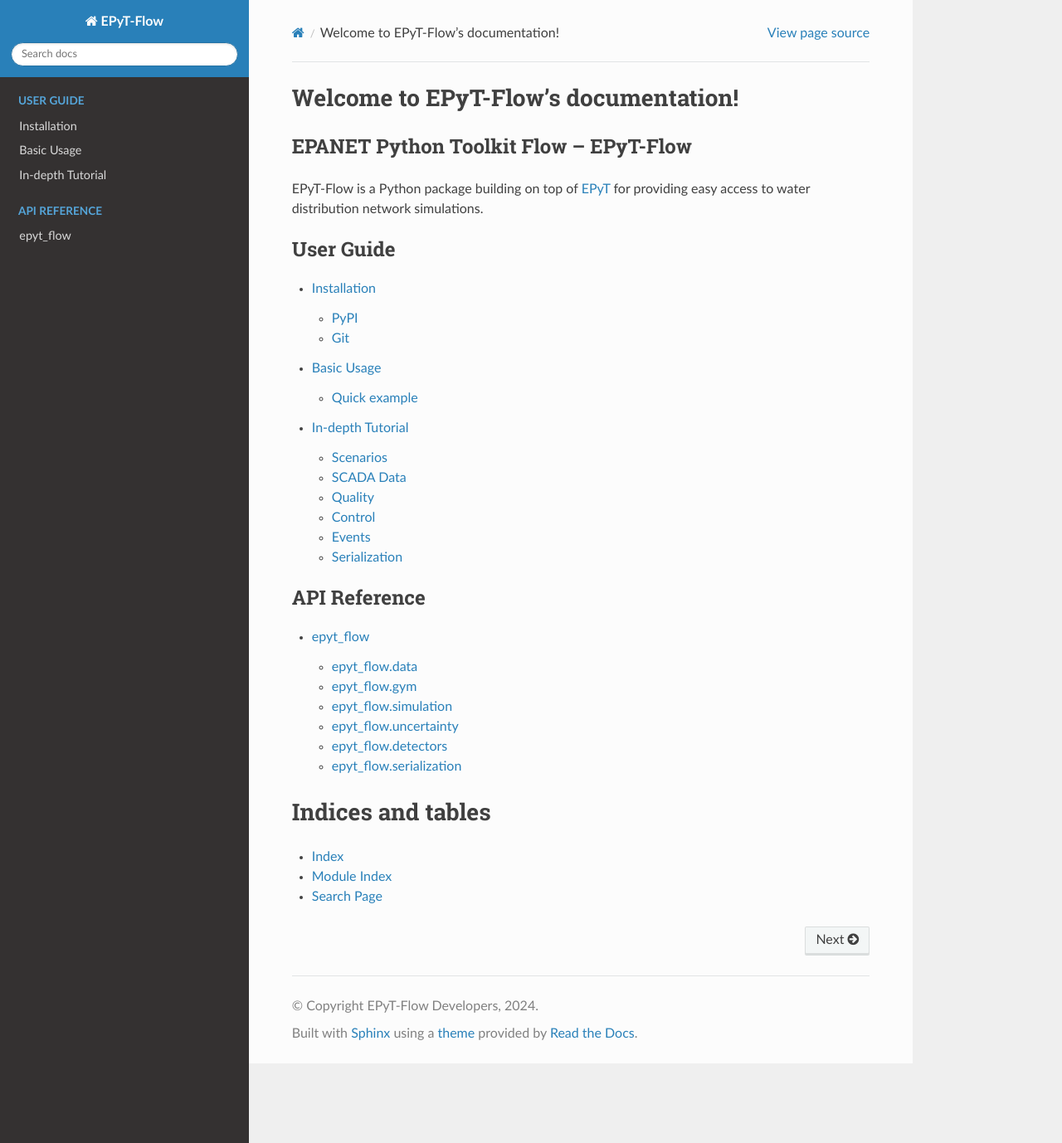
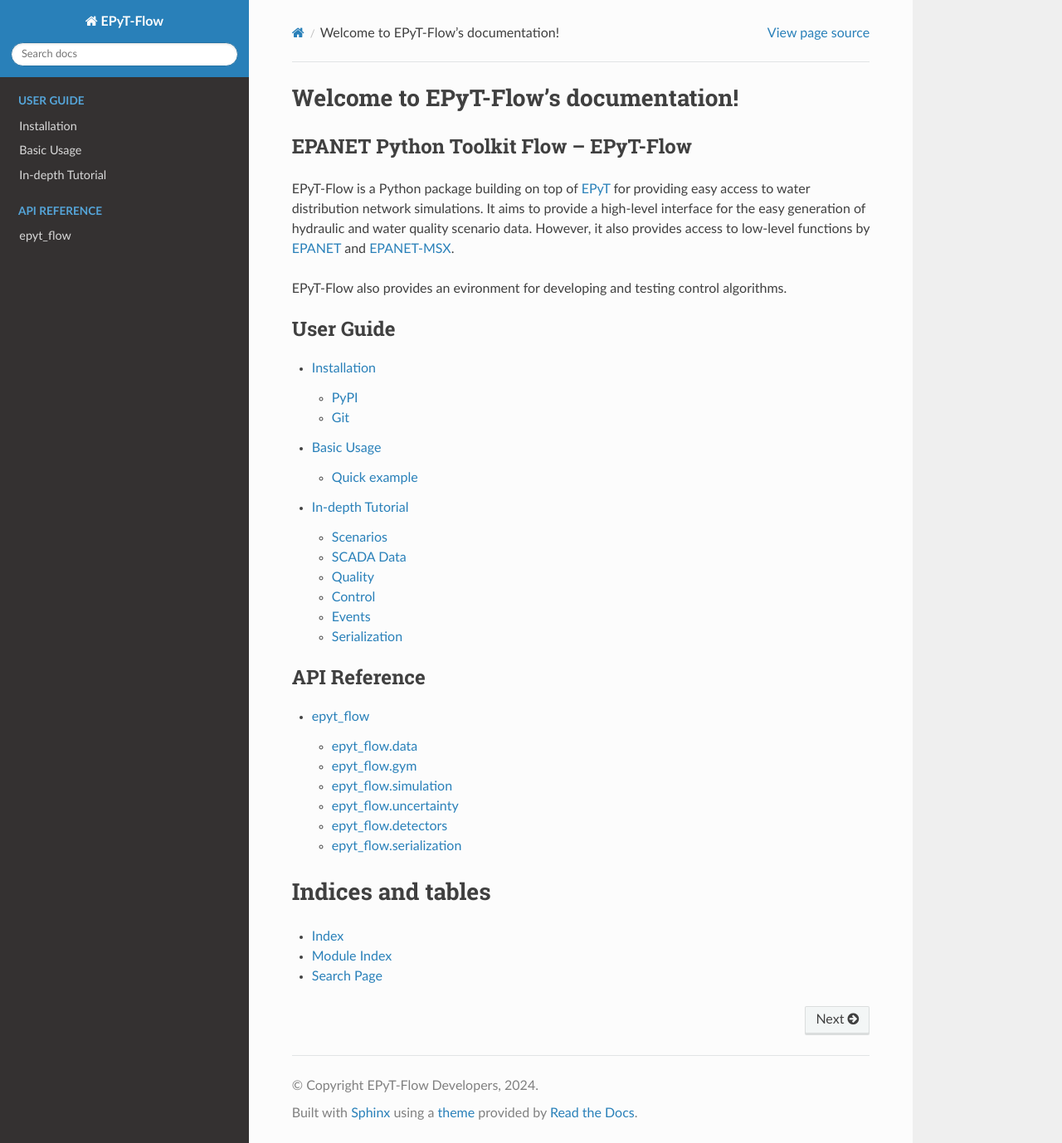
Before and after one commit to WaterFutures/EPyT-Flow, a Sphinx documentation site: the page built from docs/index.rst, in a window 1280 px wide and 1378 px high. Shown: the whole window at 83% size. Built offline with Sphinx 7.4.7 and the Read the Docs theme 2.0.0, drawn with Linux system fonts in a browser that asks for light colours.

Commit message:
Update general description of EPyT-Flow

```diff
--- a/docs/index.rst
+++ b/docs/index.rst
@@ -4,8 +4,13 @@
 EPANET Python Toolkit Flow -- EPyT-Flow
 +++++++++++++++++++++++++++++++++++++++
 
-EPyT-Flow is a Python package building on top of `EPyT <https://github.com/OpenWaterAnalytics/EPyT>`_ for providing easy access to water distribution network simulations.
+EPyT-Flow is a Python package building on top of `EPyT <https://github.com/OpenWaterAnalytics/EPyT>`_
+for providing easy access to water distribution network simulations.
+It aims to provide a high-level interface for the easy generation of hydraulic and water quality scenario data.
+However, it also provides access to low-level functions by `EPANET <https://github.com/OpenWaterAnalytics/epanet>`_
+and `EPANET-MSX <https://github.com/OpenWaterAnalytics/epanet-msx>`_.
 
+EPyT-Flow also provides an evironment for developing and testing control algorithms.
 
 .. toctree::
     :maxdepth: 2
```
Also changed, not shown: README.md (+7 -1 lines).
